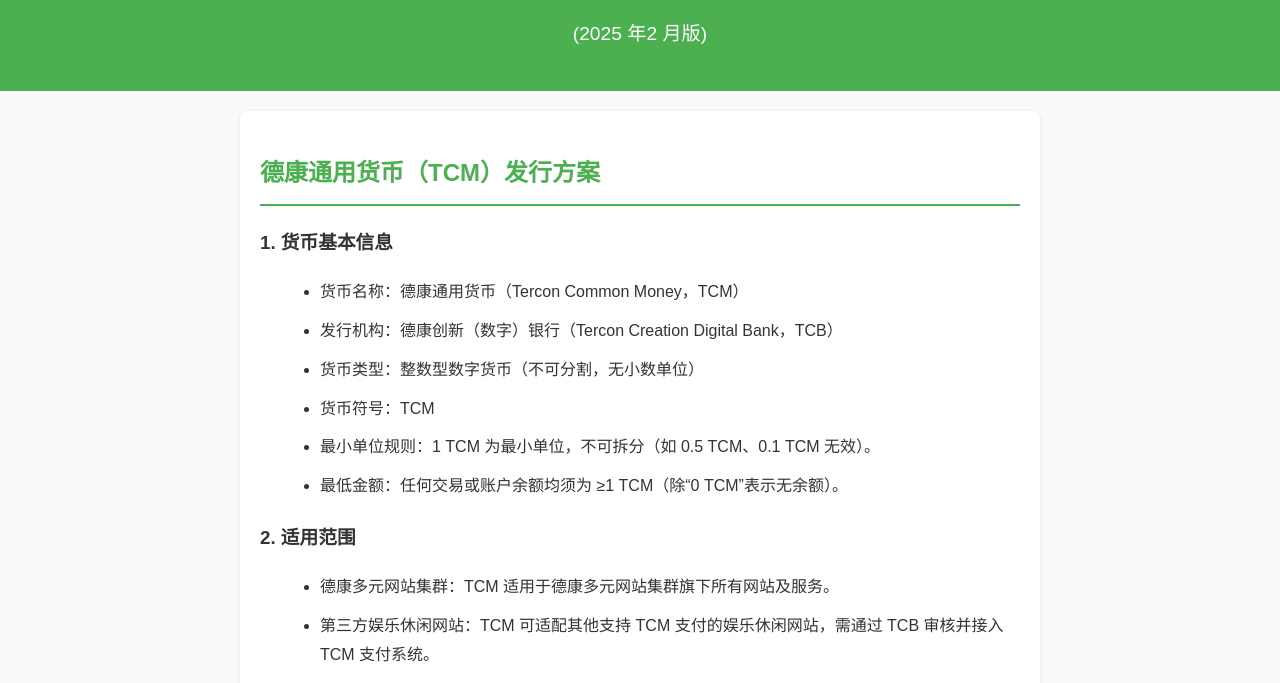
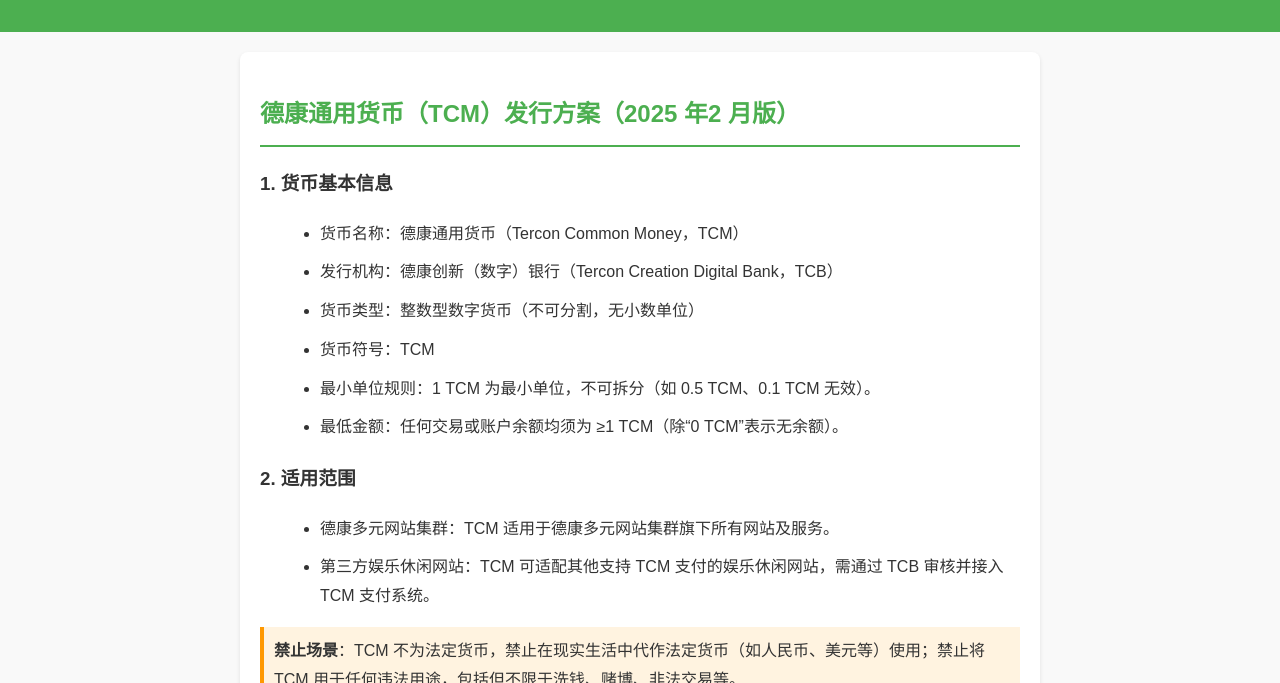
Before and after one commit to TerconJi/tcm-plan, a plain HTML site: page index.html in a window 1280 px wide. Shown: the part 80-763 px from the top of the page. Drawn offline with Linux system fonts and the light colour scheme.

Commit message:
Update index.html

```diff
--- a/index.html
+++ b/index.html
@@ -9,12 +9,11 @@
 <body>
 <header>
 <h1>德康通用货币发行方案</h1>
-<p class="subtitle">(2025 年2 月版)</p >
 </header>
 
 <main>
 <div class="section">
-<h2>德康通用货币（TCM）发行方案</h2>
+<h2>德康通用货币（TCM）发行方案（2025 年2 月版）</h2>
 <h3>1. 货币基本信息</h3>
 <ul>
 <li>货币名称：德康通用货币（Tercon Common Money，TCM）</li>
```
